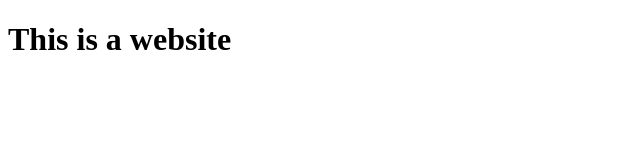
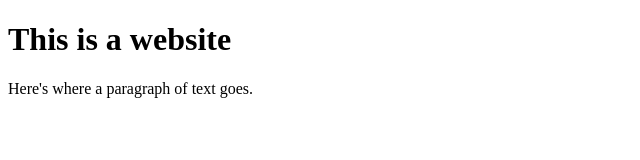
Before and after one commit to michelleregna/NJIT, a plain HTML site: page index.html in a window 1280 px wide. Shown: the whole page, without its empty margins (0-640 px from the left). Drawn offline with nearby package versions, Linux system fonts and the light colour scheme.

Commit message:
added paragraph tag

```diff
--- a/index.html
+++ b/index.html
@@ -11,5 +11,6 @@
 	<body>
 
 	<h1> This is a website </h1>
+	<p> Here's where a paragraph of text goes. </p>
 	</body>
 </html>
```
